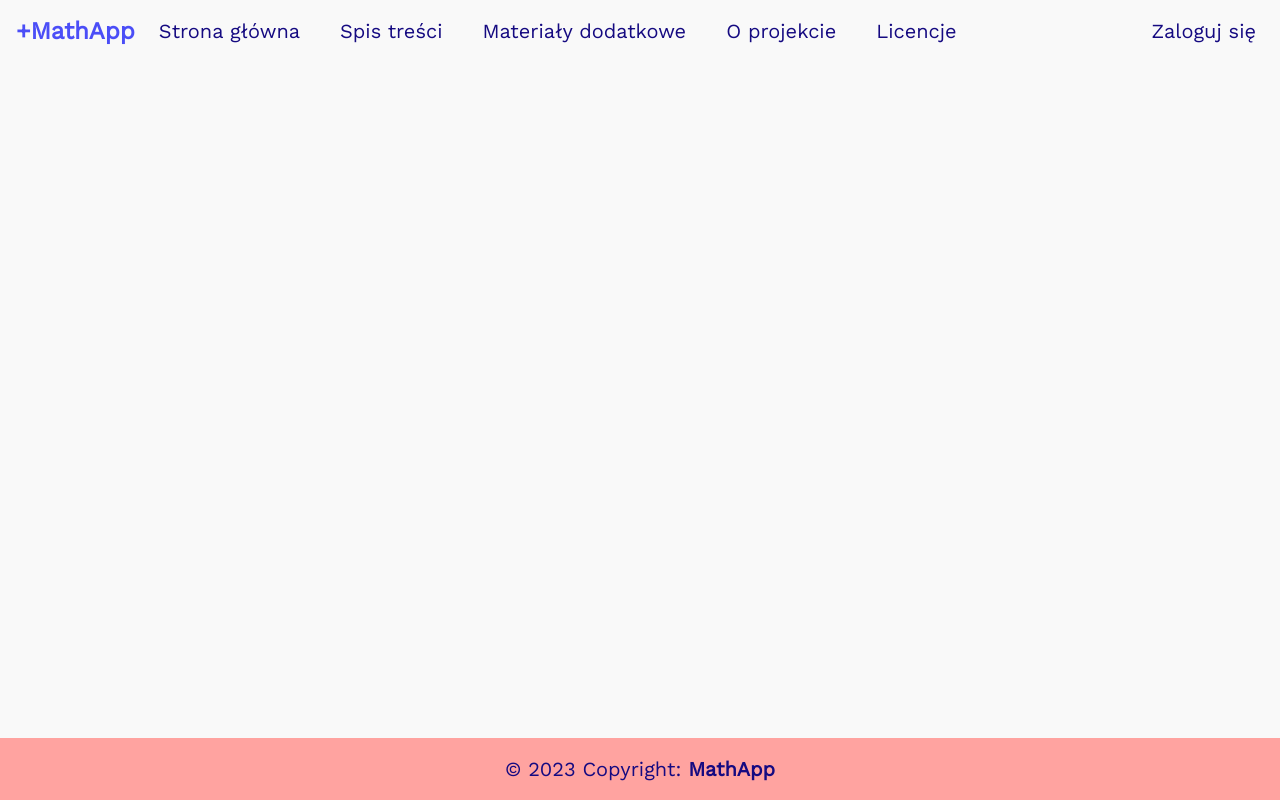
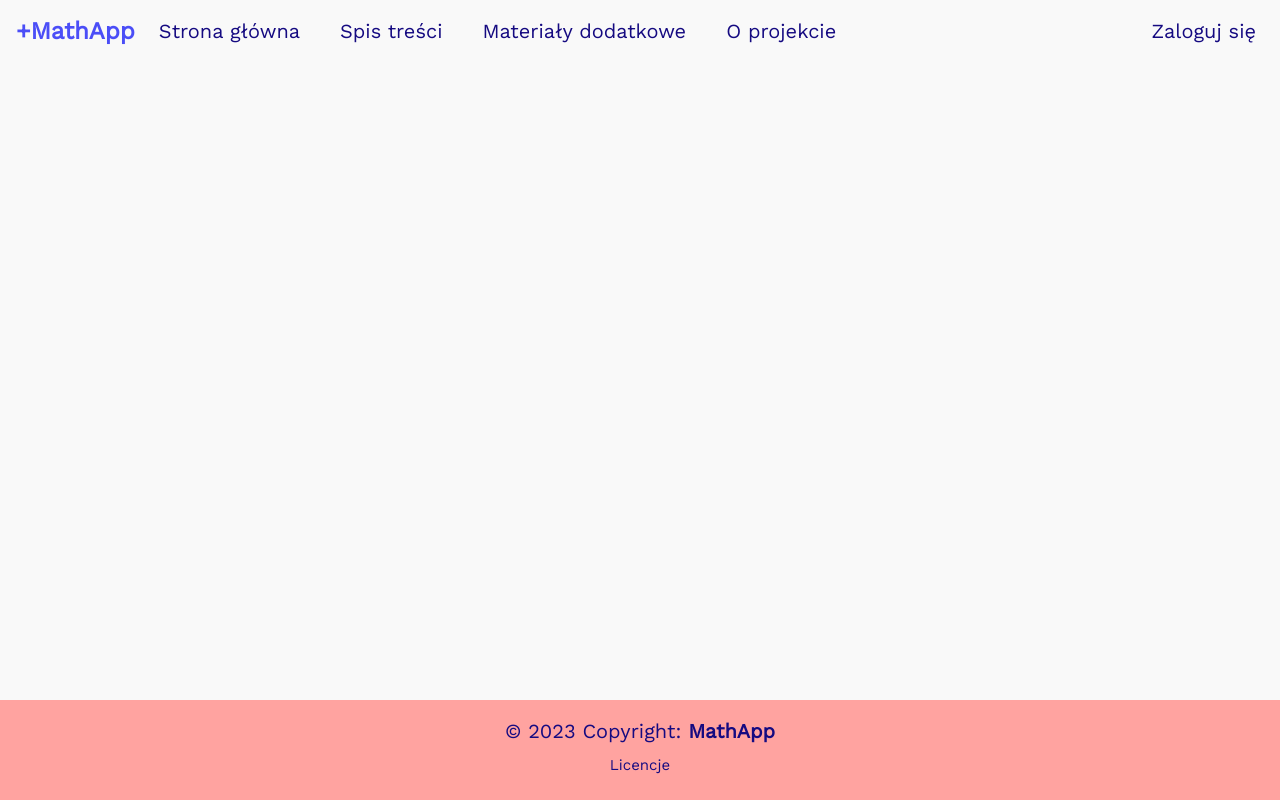
Before and after one commit to drezi29/mathapp, a Django app: template chapters/templates/chapters/note.html in a window 1280 px wide. Run offline with Django 3.2, Linux system fonts and the light colour scheme; the template is opened without the code that fills it, so the values that code supplies are empty.

Commit message:
fix(licenses): moving licenses to footer

```diff
--- a/mathapp/templates/base.html
+++ b/mathapp/templates/base.html
@@ -32,9 +32,6 @@
                     <li class="nav-item mr-xl-4">
                         <a class="nav-link" href="{% url 'chapters:chapter-list' %}">O projekcie</a>
                     </li>
-                    <li class="nav-item mr-xl-4">
-                        <a class="nav-link" href="{% url 'credits' %}">Licencje</a>
-                    </li>
                 </ul>
                 <div class="collapse navbar-collapse justify-content-end">
                     <ul class="navbar-nav">
@@ -53,8 +50,12 @@
     {% block content %}
     {% endblock %}
     </main>
-    <footer class="footer font-small blue mt-5">
-        <div class="footer-copyright text-center py-3">© 2023 Copyright:<a style="font-weight: 600;" href="{% url 'home_page' %}"> MathApp</a>
+    <footer class="footer font-small mt-5">
+        <div class="footer-copyright text-center pt-3">© 2023 Copyright:
+            <a style="font-weight: 600;" href="{% url 'home_page' %}"> MathApp</a>
+        </div>
+        <div class="text-center pb-3">
+            <a class="nav-link" style="color: #150A81; font-weight: 400; font-size: 15px;" href="{% url 'credits' %}">Licencje</a>
         </div>
     </footer>
     <div class="modal fade" id="contentForAuthenticatedUsersModal" tabindex="-1" role="dialog" aria-labelledby="contentForAuthenticatedUsersModalLabel" aria-hidden="true">
```
